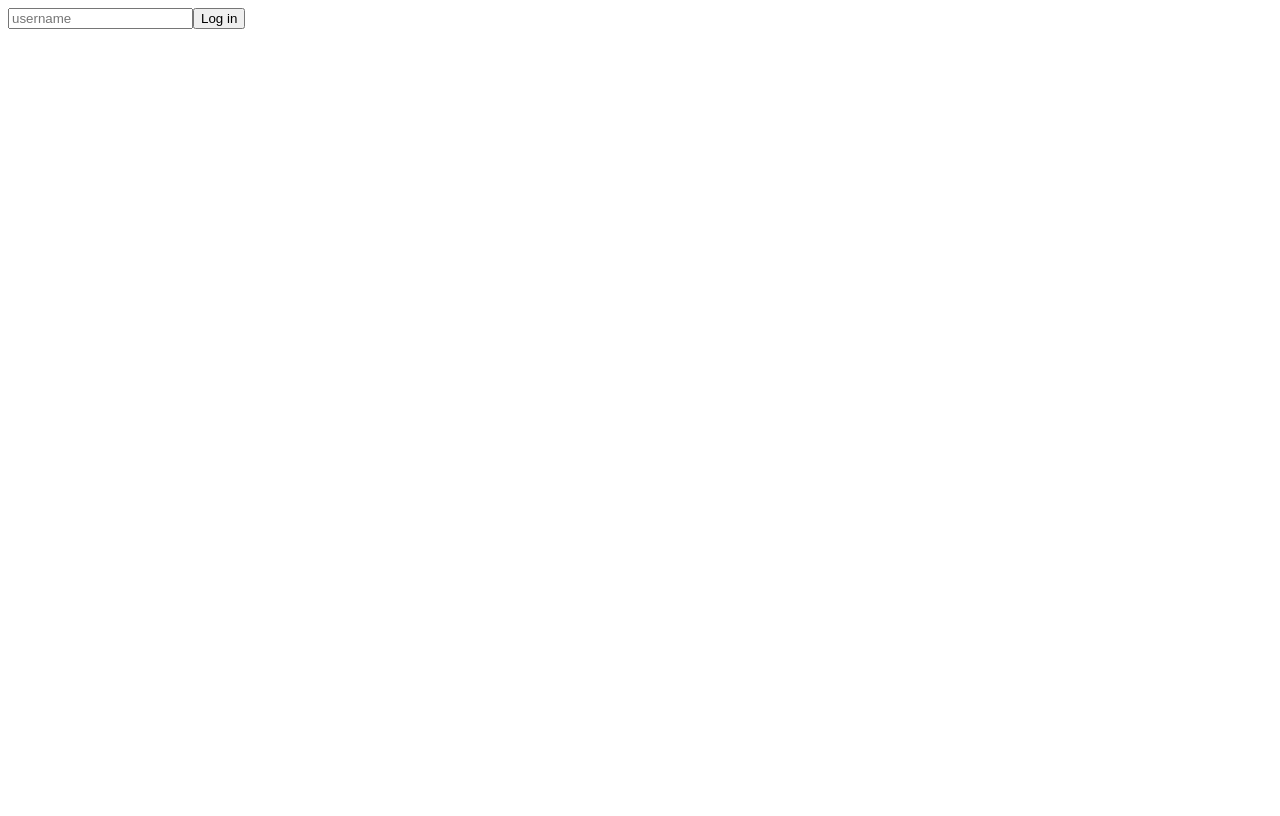
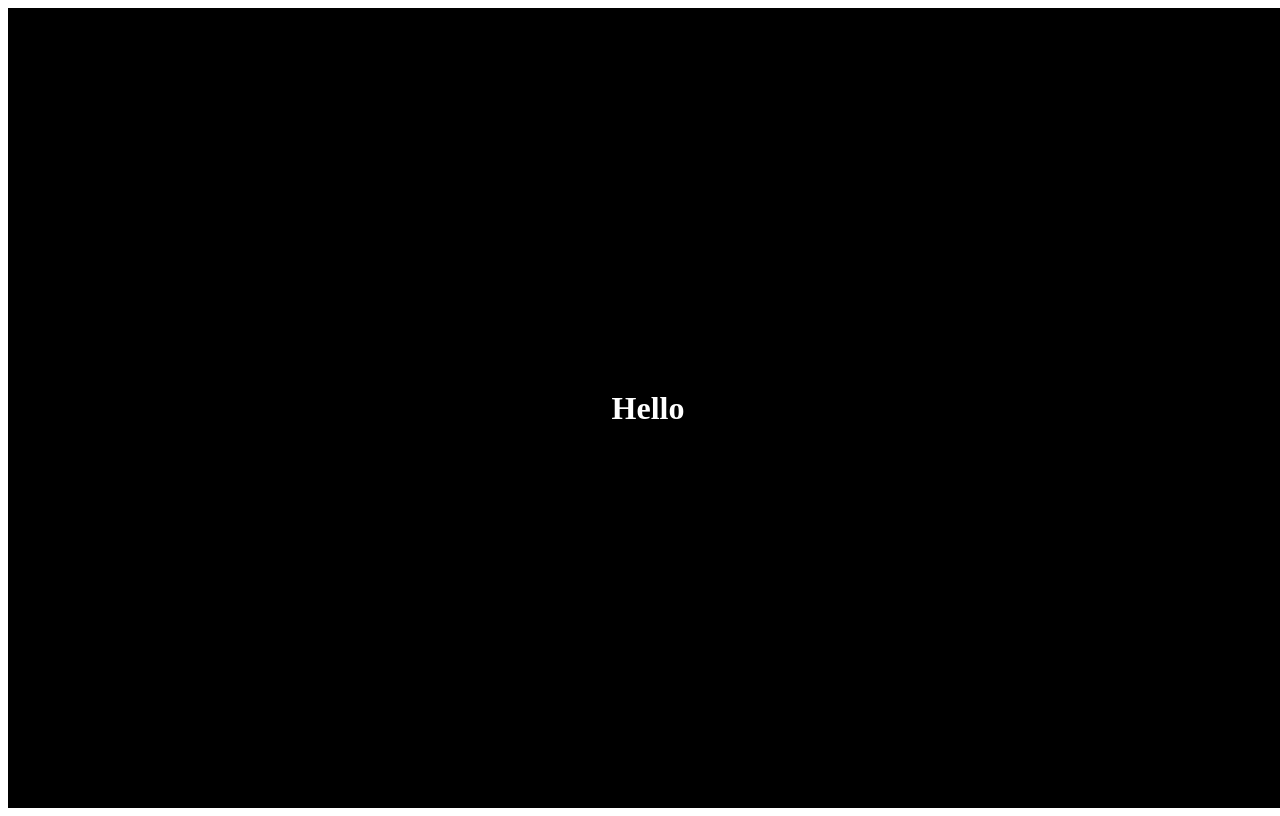
Before and after one commit to sungkuk5420/react-masterclass, a React (Create React App) app: page / in a window 1280 px wide. Built offline with nearby package versions, Linux system fonts and the light colour scheme.

Commit message:
typescript theme 설정

```diff
--- a/src/App.tsx
+++ b/src/App.tsx
@@ -1,23 +1,23 @@
 import styled from "styled-components";
 import {useState } from "react"
+const Container = styled.div`
+  display: flex;
+  align-items: center;
+  justify-content: center;
+  height: 100vh;
+  width: 100vw;
+  background-color: ${props=>props.theme.bgColor};
+  `;
+const H1 = styled.h1`
+  color: ${props=>props.theme.textColor};
+`;
 
 function App() {
-  const [value,setValue] =useState("");
-  const onChange = (event:React.FormEvent<HTMLInputElement>) => {
-    console.log(event.currentTarget.value)
-    const {currentTarget:{value}} = event
-    setValue(value);
-  };
 
-  const onSubmit = (event:React.FormEvent<HTMLFormElement>) => {
-    event.preventDefault();
-    console.log("hello",value)
-  }
   return <div>
-    <form onSubmit={onSubmit}>
-      <input onChange ={onChange} value={value} type="text" placeholder="username"></input>
-      <button>Log in</button>
-    </form>
+    <Container>
+      <H1>Hello</H1>
+    </Container>
   </div>
 }
 
--- a/src/index.tsx
+++ b/src/index.tsx
@@ -2,11 +2,15 @@
 import ReactDOM from 'react-dom/client';
 import App from './App';
 import reportWebVitals from './reportWebVitals';
+import { ThemeProvider } from "styled-components";
+import { darkTheme, lightTheme } from './theme';
 
 const root = ReactDOM.createRoot(document.getElementById("root") as HTMLElement);
 root.render(
   <React.StrictMode>
+    <ThemeProvider theme={darkTheme}>
       <App />
+    </ThemeProvider>
   </React.StrictMode>
 );
 
--- /dev/null
+++ b/src/theme.ts
@@ -0,0 +1,12 @@
+import {DefaultTheme} from "styled-components";
+
+export const lightTheme:DefaultTheme = {
+  bgColor:"white",
+  textColor:"black",
+  btnColor:"tomato"
+}
+export const darkTheme:DefaultTheme = {
+  bgColor:"black",
+  textColor:"white",
+  btnColor:"teal"
+}
```
Also changed, not shown: src/styled.d.ts (added, +12 -0 lines).
